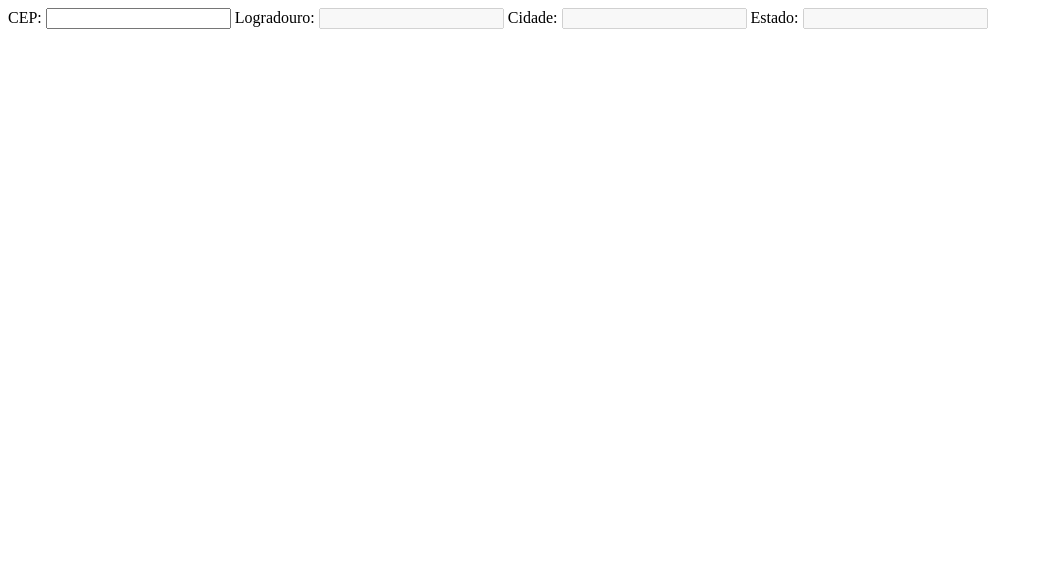
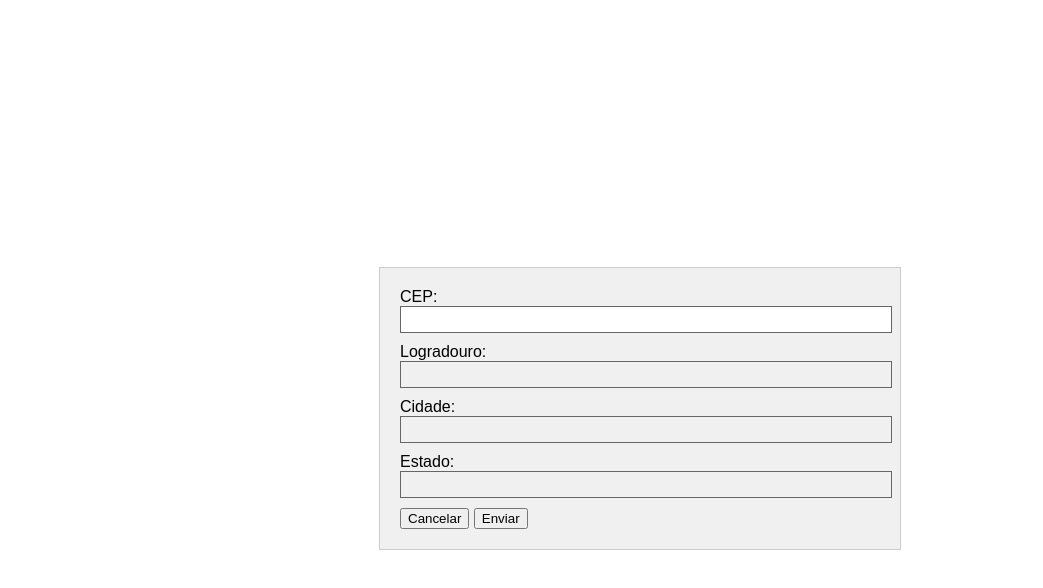
Before and after one commit to sergiomoura/consulta-cep, a plain HTML site: page index.html in a window 1280 px wide. Shown: the whole page, without its empty margins (0-1043 px from the left). Drawn offline with Linux system fonts and the light colour scheme.

Commit message:
Estilo adicionado

```diff
--- a/index.html
+++ b/index.html
@@ -5,6 +5,41 @@
     <meta http-equiv="X-UA-Compatible" content="IE=edge">
     <meta name="viewport" content="width=device-width, initial-scale=1.0">
     <title>Consulta CEP</title>
+    <style>
+
+        html {
+            height: 100%;
+        }
+        body {
+            display: flex;
+            justify-content: center;
+            align-items: center;
+            font-family: sans-serif;
+            height: 100%;
+        }
+
+        form {
+            width: 480px;
+            padding: 20px;
+            background-color: #F0F0F0;
+            border: 1px solid #CCC;
+        }
+
+        label {
+            display: block;
+            margin-bottom: 10px;
+        }
+
+        label span{
+            display: block;
+        }
+
+        label input {
+            width: 100%;
+            padding: 5px;
+            border: 1px solid #666;
+        }
+    </style>
 </head>
 <body>
     <form>
@@ -24,6 +59,10 @@
             <span>Estado:</span>
             <input disabled type="text" name="estado" id="estado">
         </label>
+        <div class="controles">
+            <button>Cancelar</button>
+            <button>Enviar</button>
+        </div>
     </form>
 </body>
 </html>
```
